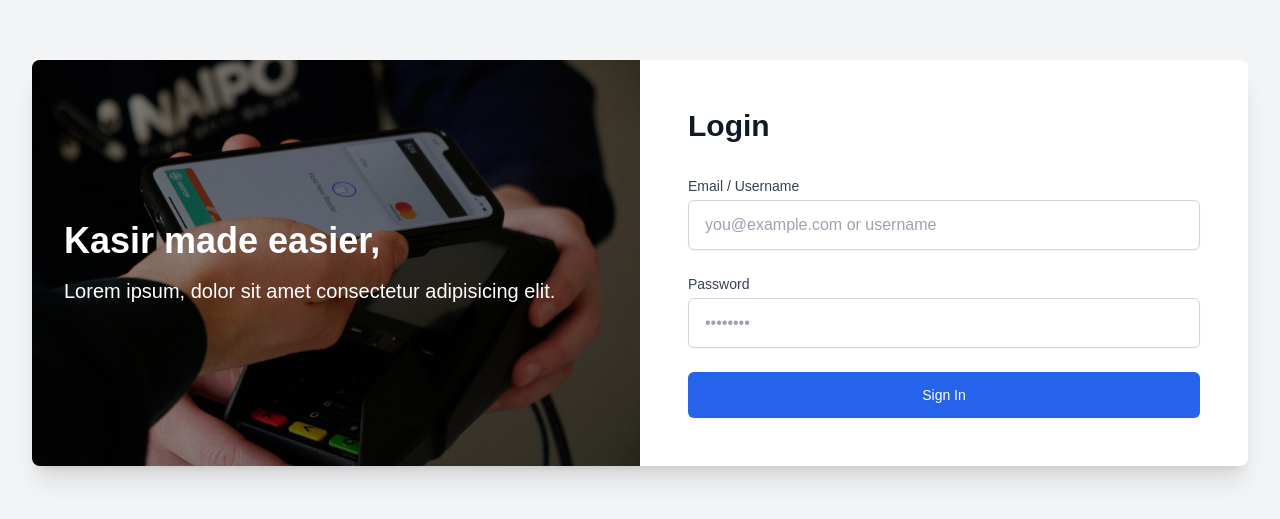
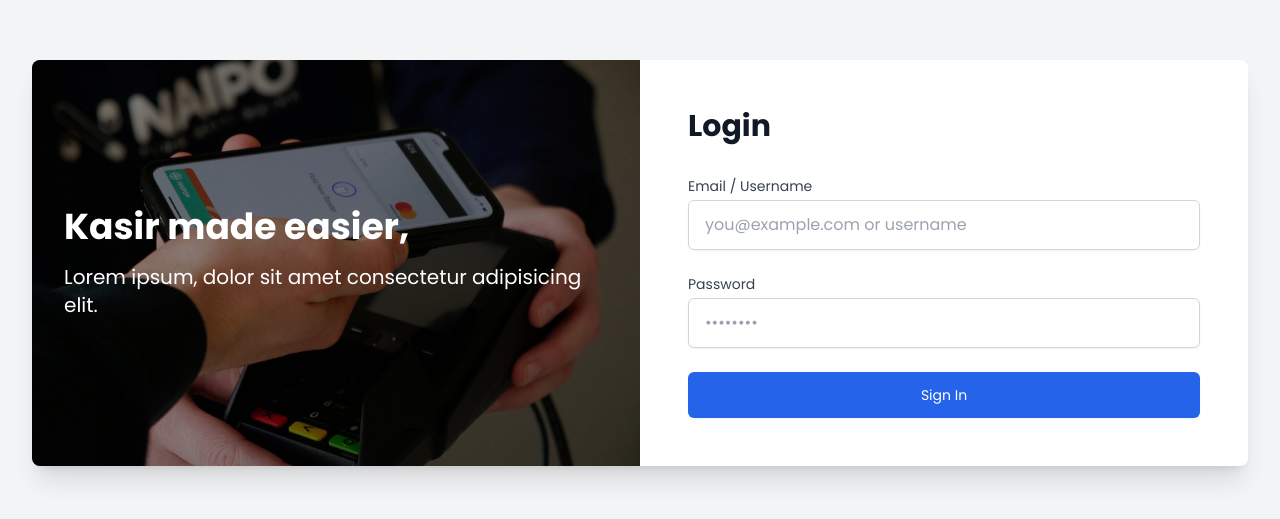
Before and after one commit to nuaysa/FE-Kasir, a Next.js app: page /sign-in in a window 1280 px wide. Shown: the part 137-656 px from the top of the page. Built offline with nearby package versions, Linux system fonts and the light colour scheme.

Commit message:
FE Kasir

```diff
--- a/src/app/(Kasir)/transaksi/page.tsx
+++ b/src/app/(Kasir)/transaksi/page.tsx
@@ -151,7 +151,6 @@ export default function TransaksiPage() {
       <div className="flex">
         <SidebarKasir />
         <div className="w-2/3 p-4 overflow-y-auto">
-          <h2 className="text-xl font-bold mb-4">Pilih Produk</h2>
           <ProductList onlyAvailable onSelectProduct={handleAddToCart} />
         </div>
 
--- a/src/app/layout.tsx
+++ b/src/app/layout.tsx
@@ -6,6 +6,7 @@ import { Toaster } from "react-hot-toast";
 const poppins = Poppins({
   weight: ["300", "400", "600", "700"],
   subsets: ["latin"],
+  variable: '--font-poppins',
   display: "swap",
 });
 
@@ -20,11 +21,8 @@ export default function RootLayout({
   children: React.ReactNode;
 }>) {
   return (
-    <html lang="en" className={poppins.className}>
-      <body
-        className={`
-       antialiased`}
-      >
+    <html lang="en">
+      <body className={poppins.className}>
         <Toaster position="top-right" />
         {children}
       </body>
--- a/src/components/adminPembelian.tsx
+++ b/src/components/adminPembelian.tsx
@@ -58,14 +58,10 @@ export default function PembelianPage() {
     items: [] as Array<{ produkId: number; qty: number; harga: number }>,
   });
 
-  // Fetch data
   const fetchData = async () => {
-    if (!token) return;
     setLoading(true);
     try {
-      // Fetch pembelians
       const pembelianRes = await axios.get(`${process.env.NEXT_PUBLIC_BASE_URL_BE}/pembelian`, {
-        params: { page: filters.page, pageSize: filters.pageSize },
         headers: { Authorization: `Bearer ${token}` },
       });
 
@@ -91,7 +87,9 @@ export default function PembelianPage() {
   };
 
   useEffect(() => {
-    fetchData();
+    if (token) {
+      fetchData();
+    }
   }, [token, filters.page, filters.pageSize]);
 
   const handlePageChange = (newPage: number) => {
--- a/src/components/categoryManager.tsx
+++ b/src/components/categoryManager.tsx
@@ -25,6 +25,7 @@ export default function CategoryManager() {
   };
 
   useEffect(() => {
+    if(token)
     fetchCategories();
   }, [token]);
 
--- a/src/components/metodeBayarManagement.tsx
+++ b/src/components/metodeBayarManagement.tsx
@@ -27,7 +27,9 @@ export default function PaymentMethodManager() {
   };
 
   useEffect(() => {
-    fetchMethods();
+    if (token) {
+      fetchMethods();
+    }
   }, [token]);
 
   const handleSubmit = async (values: { namaMetode: string }, { resetForm }: any) => {
@@ -53,11 +55,7 @@ export default function PaymentMethodManager() {
       {/* Form tambah metode */}
       <Formik initialValues={{ namaMetode: "" }} onSubmit={handleSubmit}>
         <Form className="flex gap-2 items-center mb-4">
-          <Field
-            name="namaMetode"
-            placeholder="Nama metode bayar"
-            className="border px-3 py-2 rounded w-full"
-          />
+          <Field name="namaMetode" placeholder="Nama metode bayar" className="border px-3 py-2 rounded w-full" />
           <button type="submit" className="bg-blue-500 text-white px-4 py-2 rounded">
             Tambah
           </button>
@@ -69,9 +67,7 @@ export default function PaymentMethodManager() {
         <table className="min-w-full">
           <thead className="bg-blue-50">
             <tr>
-              <th className="px-6 py-3 text-left text-xs font-medium text-gray-500 uppercase">
-                Nama Metode
-              </th>
+              <th className="px-6 py-3 text-left text-xs font-medium text-gray-500 uppercase">Nama Metode</th>
             </tr>
           </thead>
           <tbody className="divide-y divide-gray-200">
--- a/src/components/supplierManager.tsx
+++ b/src/components/supplierManager.tsx
@@ -32,6 +32,7 @@ export default function SupplierManager() {
   };
 
   useEffect(() => {
+    if(token)
     fetchSuppliers();
   }, [token]);
 
```
